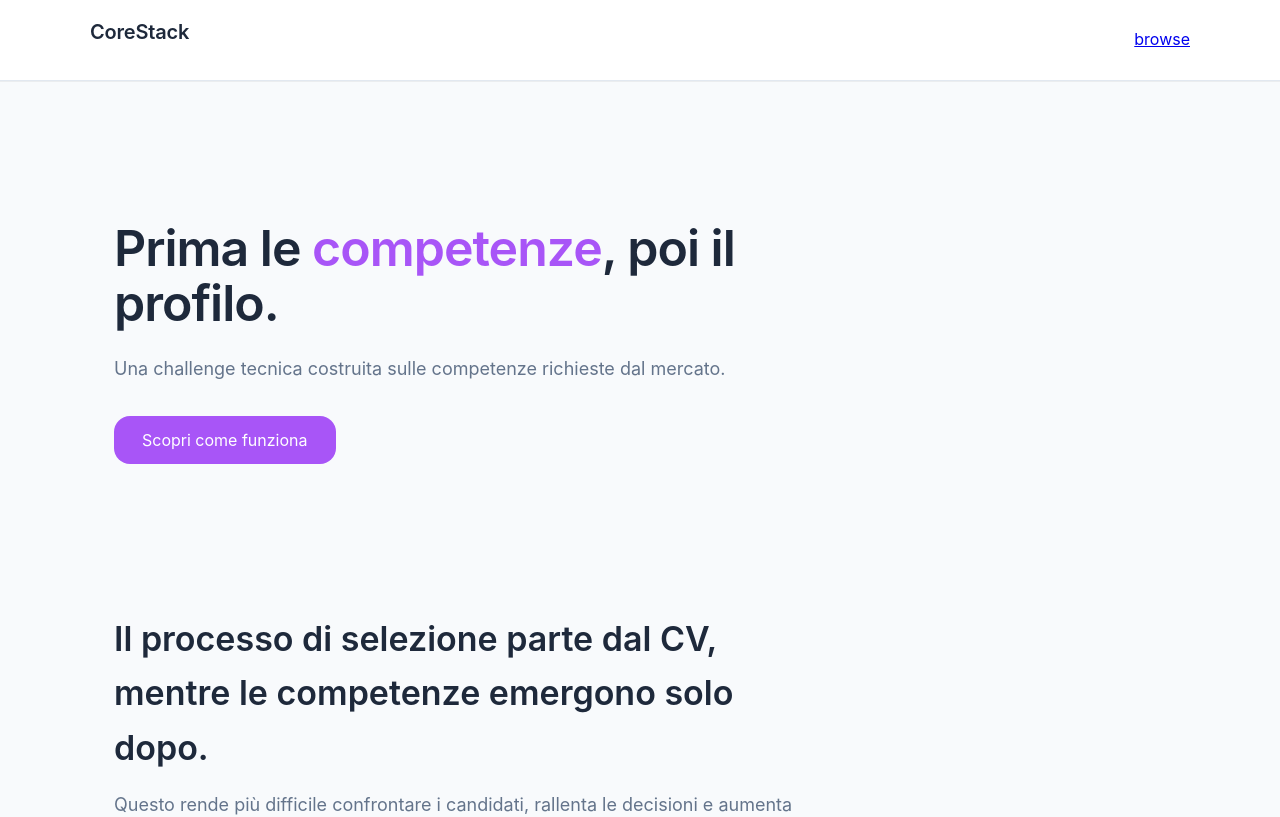
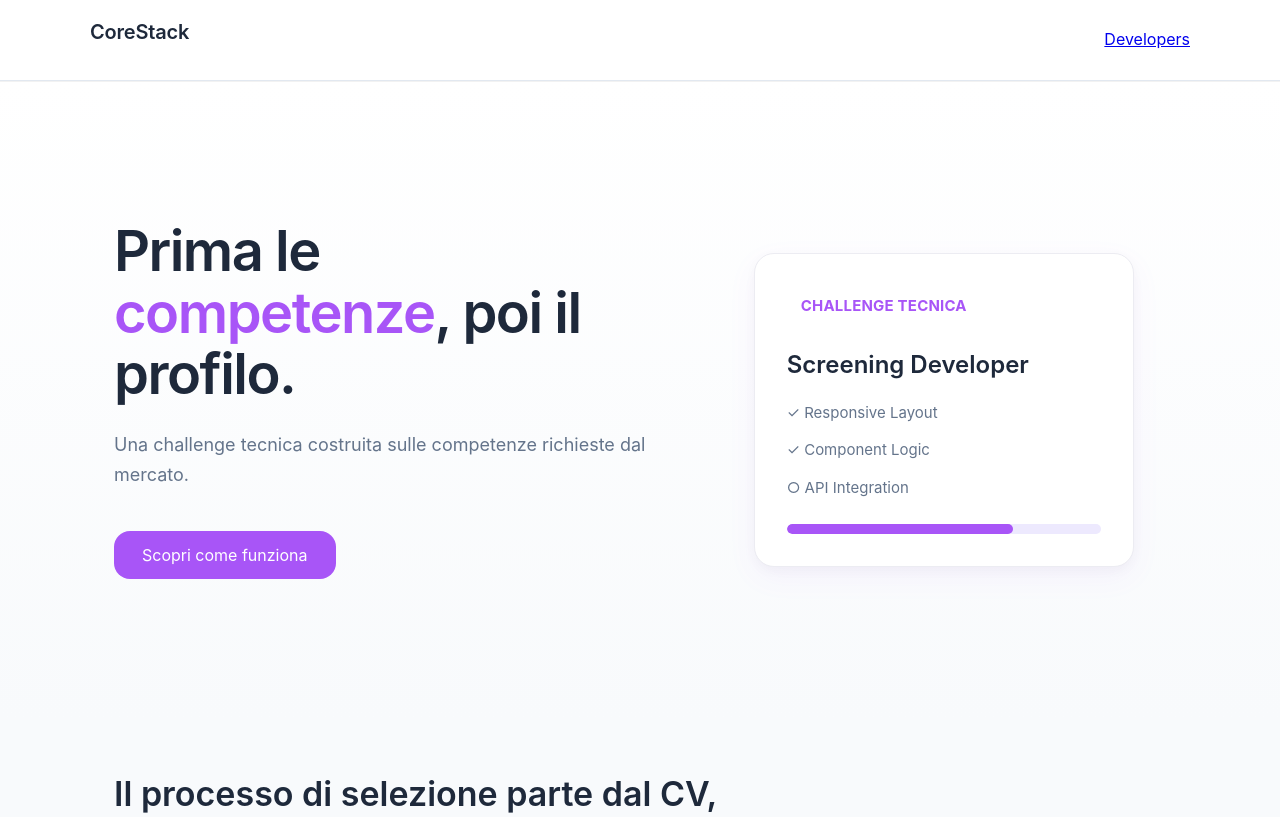
Before and after one commit to claudiasilvestri/CoreStack, a React (Vite) app: page / in a window 1280 px wide. Shown: the top 817 px of the page. Built offline with nearby package versions, Linux system fonts and the light colour scheme.

Commit message:
feat: redesign and polish homepage hero section

```diff
--- a/src/components/home/Hero.jsx
+++ b/src/components/home/Hero.jsx
@@ -1,9 +1,9 @@
 function Hero() {
   return (
     <section className="section hero">
-      <div className="container">
+      <div className="container hero-layout">
 
-        <div className="section-content">
+        <div className="hero-content">
           <h1>
             Prima le <span className="accent">competenze</span>, poi il profilo.
           </h1>
@@ -11,12 +11,30 @@ function Hero() {
           <p>
             Una challenge tecnica costruita sulle competenze richieste dal mercato.
           </p>
+
+          <div className="cta-buttons">
+            <button className="btn-primary">
+              Scopri come funziona
+            </button>
+          </div>
         </div>
 
-        <div className="cta-buttons">
-          <button className="btn-primary">
-            Scopri come funziona
-          </button>
+        <div className="hero-visual">
+          <div className="hero-card">
+            <span className="hero-badge">CHALLENGE TECNICA</span>
+
+            <h3>Screening Developer</h3>
+
+            <div className="hero-tasks">
+              <p>✓ Responsive Layout</p>
+              <p>✓ Component Logic</p>
+              <p>○ API Integration</p>
+            </div>
+
+            <div className="hero-progress">
+              <div className="hero-progress-fill"></div>
+            </div>
+          </div>
         </div>
 
       </div>
--- a/src/components/navbar.jsx
+++ b/src/components/navbar.jsx
@@ -9,7 +9,7 @@ function Navbar() {
 
   const handleLogout = async () => {
     await supabase.auth.signOut();
-    window.location.href = "/";
+    navigate("/");
   };
 
   const hideLogout =
@@ -23,7 +23,7 @@ function Navbar() {
         </h2>
 
         <div style={{ display: "flex", gap: "12px", alignItems: "center" }}>
-          <Link to="/browse">browse</Link>
+          <Link to="/developers">Developers</Link>
 
           {!hideLogout && user && (
             <button className="btn-secondary" onClick={handleLogout}>
--- a/src/styles/home.css
+++ b/src/styles/home.css
@@ -3,22 +3,39 @@
 ========================= */
 
 .hero {
-  padding: 140px 0 100px;
+  padding: 140px 0 140px;
+  background: linear-gradient(
+    to bottom,
+    #ffffff 0%,
+    #f8fafc 100%
+  );
 }
 
-.hero .section-content {
+.hero-layout {
+  display: grid;
+  grid-template-columns: 1.1fr 0.9fr;
+  align-items: center;
+  gap: 64px;
+}
+
+.hero-content {
   max-width: 720px;
 }
 
 .hero h1 {
-  font-size: 50px;
+  font-size: 56px;
   font-weight: 600;
+  line-height: 1.1;
+  letter-spacing: -1.5px;
   color: var(--text);
 }
 
 .hero p {
   font-size: 18px;
-  margin-top: 16px;
+  margin-top: 24px;
+  line-height: 1.7;
+  max-width: 600px;
+  color: var(--muted);
 }
 
 .accent {
@@ -26,12 +43,76 @@
 }
 
 .cta-buttons {
-  margin-top: 32px;
+  margin-top: 40px;
   display: flex;
   gap: 16px;
   flex-wrap: wrap;
 }
 
+.hero-visual {
+  display: flex;
+  justify-content: center;
+  align-items: flex-start;
+  padding-top: 20px;
+}
+
+.hero-card {
+  background: white;
+  border: 1px solid #ececf2;
+  border-radius: 20px;
+  padding: 32px;
+  width: 100%;
+  max-width: 380px;
+  box-shadow:
+    0 10px 30px rgba(168, 85, 247, 0.06),
+    0 4px 12px rgba(0, 0, 0, 0.03);
+}
+
+.hero-badge {
+  display: inline-block;
+  padding: 8px 14px;
+  background: var(--light-accent);
+  color: var(--primary);
+  border-radius: 999px;
+  font-size: 15px;
+  font-weight: 700;
+  letter-spacing: 0.2px;
+  margin-bottom: 20px;
+}
+
+.hero-card h3 {
+  margin-bottom: 16px;
+  font-size: 24px;
+  font-weight: 600;
+  color: var(--text);
+}
+
+.hero-tasks {
+  display: flex;
+  flex-direction: column;
+  gap: 12px;
+}
+
+.hero-tasks p {
+  margin: 0;
+  font-size: 15px;
+  color: var(--muted);
+}
+
+.hero-progress {
+  margin-top: 24px;
+  height: 10px;
+  background: #ede9fe;
+  border-radius: 999px;
+  overflow: hidden;
+}
+
+.hero-progress-fill {
+  width: 72%;
+  height: 100%;
+  background: var(--primary);
+  border-radius: 999px;
+}
 
 /* =========================
    SECTION VARIANT
```
